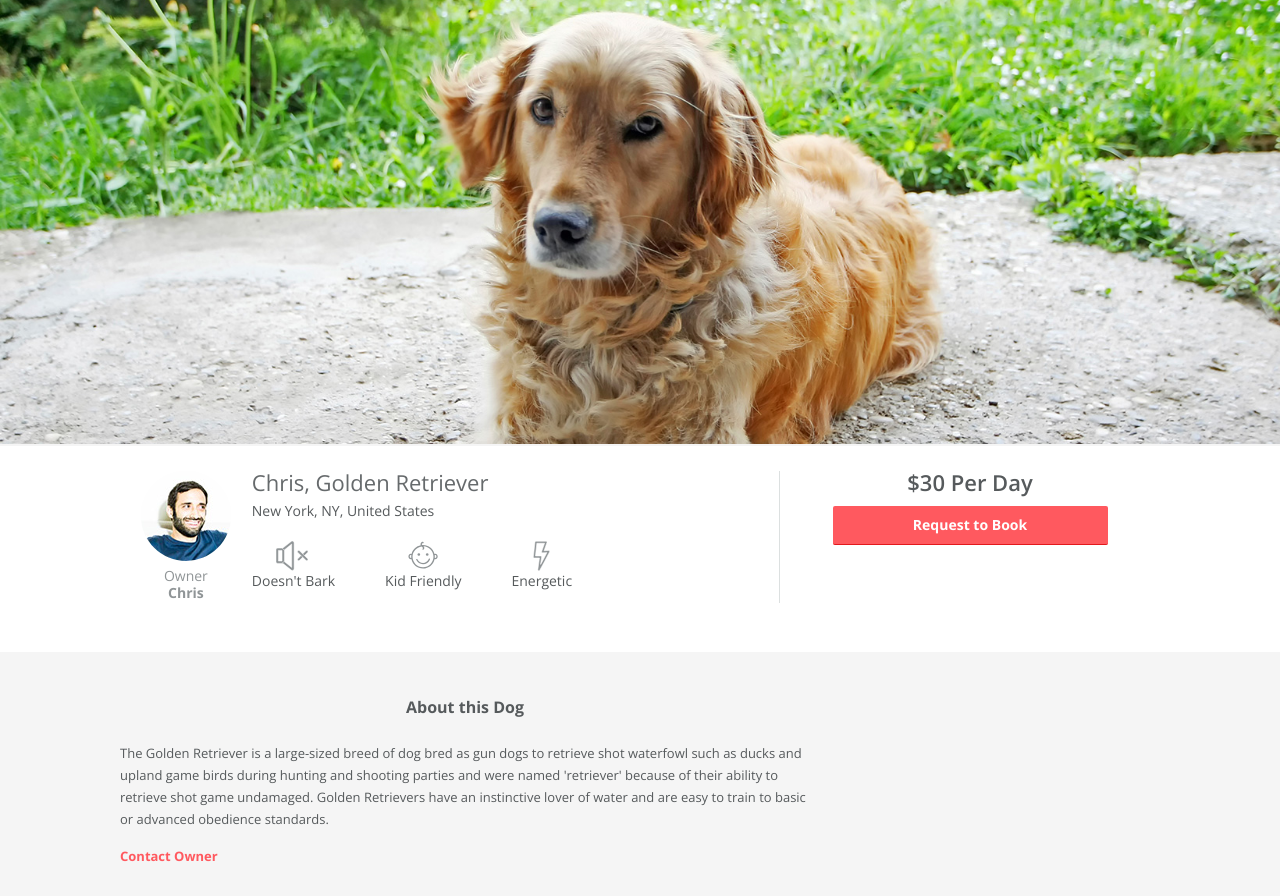
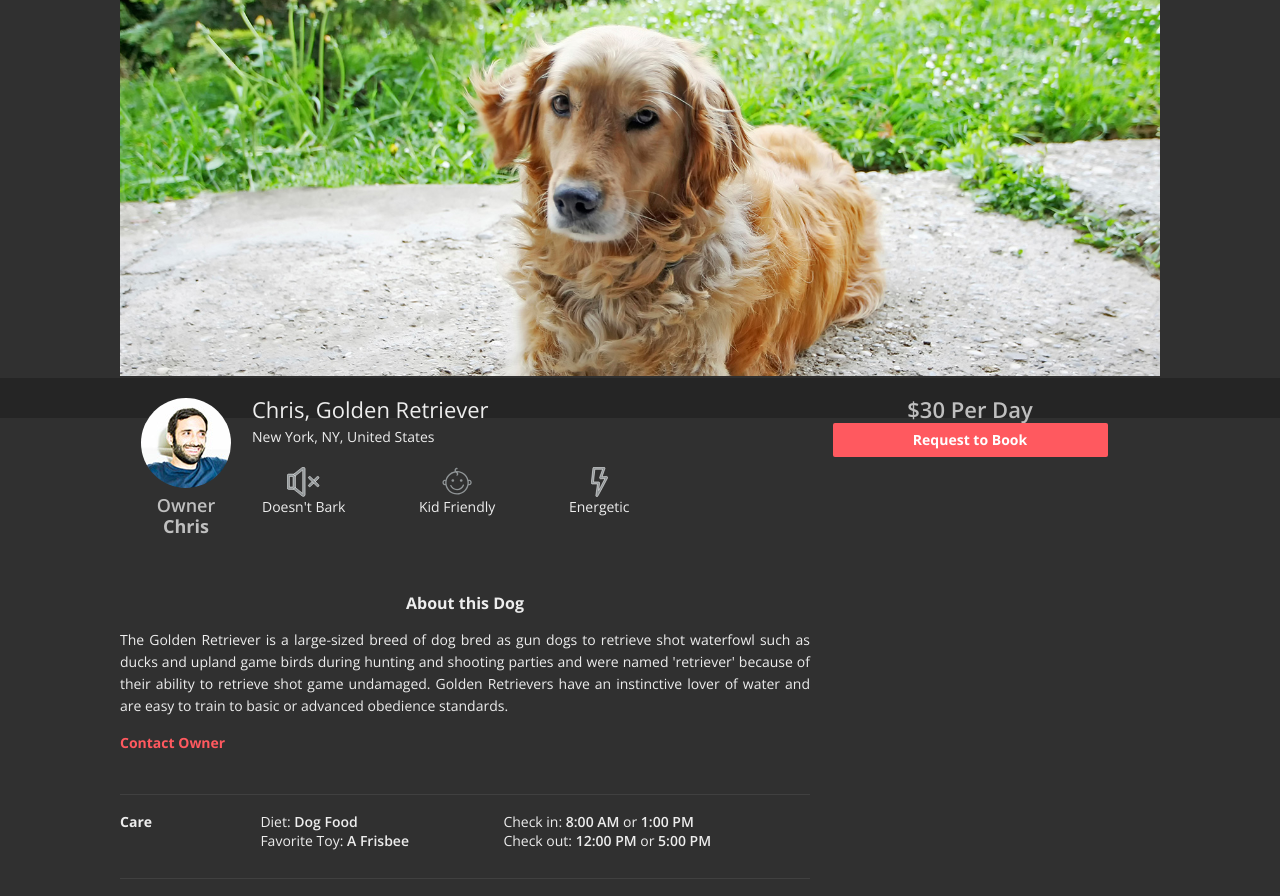
Before and after one commit to AbubakrChan/aircnc-dog_rental_website, a plain HTML site: page index.html in a window 1280 px wide. Shown: the part 86-982 px from the top of the page. Drawn offline with nearby package versions, Linux system fonts and the light colour scheme.

Commit message:
made website better and made the theme dark

```diff
--- a/css/style.css
+++ b/css/style.css
@@ -3,30 +3,20 @@
 */
 
 * {
-  -moz-box-sizing: border-box; /* Firexfox */
-  -webkit-box-sizing: border-box; /* Safari/Chrome/iOS/Android */
-  box-sizing: border-box; /* IE */
+  box-sizing: border-box;
 }
-
-
 
 body {
   margin: 0;
-  background: rgb(245, 245, 245);
-  font-family: 'Open Sans', arial, sans-serif;
-  font-size: 0.875rem;
-  color: rgb(86, 90, 92);
-}
-
-.clearfix:after {
-  content: "";
-  display: table;
-  clear: both;
+  background: #303030;
+  font-family: 'Open Sans', Arial, sans-serif;
+  font-size: 14px;
+  color: #EDEDED;
 }
 
 a {
   font-weight: bold;
-  color: rgb(255, 89, 95);
+  color: #FF595F;
   text-decoration: none;
 }
 
@@ -34,78 +24,94 @@ strong {
   font-weight: 600;
 }
 
-
 /*
  * Button styles
 */
 
 .button {
-  background: rgb(255, 89, 95);
+  background: #FF595F;
   color: white;
   text-decoration: none;
-  display: block;
-  padding: 0.75rem 5rem;
-  border-bottom: 1px solid rgb(227, 25, 29);
+  display: inline-block;
+  padding: 10px 20px;
   border-radius: 2px;
-  width: 95%;
-  margin: 0 auto;
 }
 
+.button:hover {
+  background: #E71B1D;
+}
 
 /*
  * Heading
 */
 
 h1 {
-  font-size: 1.375rem; /* 22px / 16px */
-  color: #666A6C;
+  font-size: 22px;
+  color: #EDEDED;
 }
 
+h2 {
+  font-size: 18px;
+  font-weight: 600;
+  color: #BFBFBF;
+}
 
+h3 {
+  font-size: 16px;
+  font-weight: bold;
+  color: #EDEDED;
+}
+
+h4 {
+  font-size: 14px;
+  font-weight: bold;
+  color: #EDEDED;
+}
 
 /*
  * Header and .hero Styles
 */
 
 header {
-  background: #FFF;
+  background: #252525;
+  padding: 10px;
 }
 
 header .logo {
-  border-right: 1px solid #DCE0E0;
+  border-right: 1px solid #404040;
 }
 
 .hero img {
   width: 100%;
 }
 
-
-
 /*
  * Info
 */
 
 .info {
-  background: #FFF;
+  background: #252525;
   text-align: center;
-  padding: 1.5625rem; /* 25px / 16px */
+  padding: 20px;
 }
 
 .info h1 {
-  margin-bottom: .3125rem; /* 5px / 16px */
+  margin-bottom: 10px;
 }
 
 .info .profile {
-  margin-bottom: 1.5rem; /* 24px / 16px */
+  margin-bottom: 24px;
 }
 
 .info .owner-details img {
   border-radius: 50%;
-  margin-bottom: .375rem; /* 6px / 16px */
+  margin-bottom: 6px;
 }
-.info h2.relationship, .info h2.name {
-  color: #909597;
-  margin-bottom:.1875rem; /* 3px / 16px */
+
+.info h2.relationship,
+.info h2.name {
+  color: #BFBFBF;
+  margin-bottom: 3px;
 }
 
 .info h2.name {
@@ -113,87 +119,113 @@ header .logo {
 }
 
 .info p.location {
-  margin-bottom: 1.25rem; /* 20px / 16px */
+  margin-bottom: 20px;
 }
 
 .info .icon {
-  float: left;
-  width: 33.3%;
+  display: inline-block;
+  width: 30%;
+  vertical-align: top;
+  padding: 0 10px;
+  box-sizing: border-box;
+  text-align: center;
 }
 
 .info .icon img {
   height: 30px;
-  margin-bottom: .1875rem; /* 3px / 16px */
+  margin-bottom: 3px;
 }
 
 .info .booking h2 {
   font-weight: 600;
-  font-size: 1.375rem; /* 22px / 16px */
-  margin-bottom: .8125rem; /* 3px / 16px */
+  font-size: 22px;
+  margin-bottom: 3px;
 }
 
 .info h2.price time {
-  font-size: 1rem; /* 16px / 16px */
+  font-size: 16px;
 }
-
 
 /*
  * Details styles
 */
 
 .details {
-  padding: 1.25rem;
+  padding: 20px;
 }
 
 .details h3 {
   font-weight: bold;
-  font-size: 1rem;
+  font-size: 16px;
   text-align: center;
-  margin: 0.5rem 0 1.5rem 0;
-  color: rgb(86, 90, 92);
+  margin: 10px 0 15px 0;
+  color: #EDEDED;
 }
 
 .details h4 {
-  margin-bottom: 0.625rem;
+  margin-bottom: 10px;
 }
 
 .details li {
-  margin-bottom: 0.3125rem;
+  margin-bottom: 5px;
 }
 
 .details section {
-  border-bottom: 1px solid rgb(220, 224, 224);
-  padding: 1rem 0 1.25rem 0;
+  border-bottom: 1px solid #404040;
+  padding: 20px 0 25px 0;
 }
 
 .details .about {
-  font-size: 0.8125rem;
-  line-height: 1.375rem;
-  text-align: center;
+  font-size: 14px;
+  line-height: 22px;
+  text-align: justify;
 }
 
 .details .about p {
-  text-align: left;
+  margin-bottom: 15px;
 }
 
 .details .about a.contact {
-  margin: 0.9375rem 0; /* 15px / 16px */
   display: block;
+  margin: 15px 0;
+}
+
+.details .photos {
+  text-align: center;
+  margin-top: 20px;
 }
 
 .details .photos img {
-  width: 100%;
-  display: block;
-  margin-bottom: .5rem;
+  width: 200px;
+  margin: 10px;
 }
 
+/*
+ * Container and layout
+*/
+
+.container {
+  width: 95%;
+  margin: 0 auto;
+}
+
+.column {
+  float: left;
+}
+
+.clearfix::after {
+  content: "";
+  display: table;
+  clear: both;
+}
+
+/*
+ * Responsive Styles
+*/
 
 @media only screen and (min-width: 1060px) {
-
-
   .container {
     width: 1040px;
-    margin: 0 auto;
   }
 
   .column {
@@ -205,17 +237,8 @@ header .logo {
     margin: auto;
   }
 
-  .info h1 {
-    margin-bottom: .6875rem;
-  }
-
-  .info h2 {
-    margin-bottom: .1875rem; /* 3px / 16px */
-  }
-
   .info .profile {
     width: 660px;
-    border-right: 1px solid #DCE0E0;
   }
 
   .info .booking {
@@ -238,13 +261,8 @@ header .logo {
 
   .info .pet-details .icon img {
     display: block;
-    margin: .1875rem auto .1875rem; /* 3px / 16px */
+    margin: 3px auto;
   }
-
-
-  /*
-   * .details styles
-  */
 
   .details .main {
     width: 690px;
@@ -254,11 +272,8 @@ header .logo {
     width: 46px;
   }
 
-  .details .about {
-    text-align: left;
-  }
-
-  .details .care .column, .details .games .column {
+  .details .care .column,
+  .details .games .column {
     margin-right: 5.9rem;
   }
 
@@ -266,19 +281,9 @@ header .logo {
     padding-right: 0.5rem;
   }
 
-  /*
-   * photo styles
-  */
-
-  .details .photos {
-    text-align: center;
-  }
-
   .details .photos img {
     display: inline;
     width: 200px;
     margin: 0 0.85rem;
   }
-
-
 }
--- a/index.html
+++ b/index.html
@@ -4,23 +4,25 @@
   <title>AirCnC - Rent a Cat or Dog.</title>
   <link rel="stylesheet" href="css/reset.css">
   <link rel="stylesheet" href="css/style.css">
-  <meta name="description" content="AirC&amp;C is the premiere site renting cute cats and canines">
   <link href='https://fonts.googleapis.com/css?family=Open+Sans:400,700,600' rel='stylesheet' type='text/css'>
   <meta name="viewport" content="width=device-width, initial-scale=1">
 </head>
 <body>
   <header>
+    <div class="container">
       <img src="images/logo.png" alt="AirCnC Logo" class="logo">
+    </div>
   </header>
 
   <div class="hero">
+    <div class="container">
       <img src="images/dog-hero-image.png" alt="Terry Golden Retriever">
     </div>
+  </div>
 
-  <section class="clearfix info">
+  <section class="info">
     <div class="container">
       <div class="profile column">
-
         <div class="owner-details column">
           <img src="images/chris-castiglione.png" alt="Owner image">
           <h2 class="relationship">Owner</h2>
@@ -57,7 +59,6 @@
       </div><!-- .booking -->
     </div><!-- .container -->
   </section><!-- .info -->
-
 
   <div class="details">
     <div class="container">
```
Lines whose indentation alone changed are shown as unchanged.
